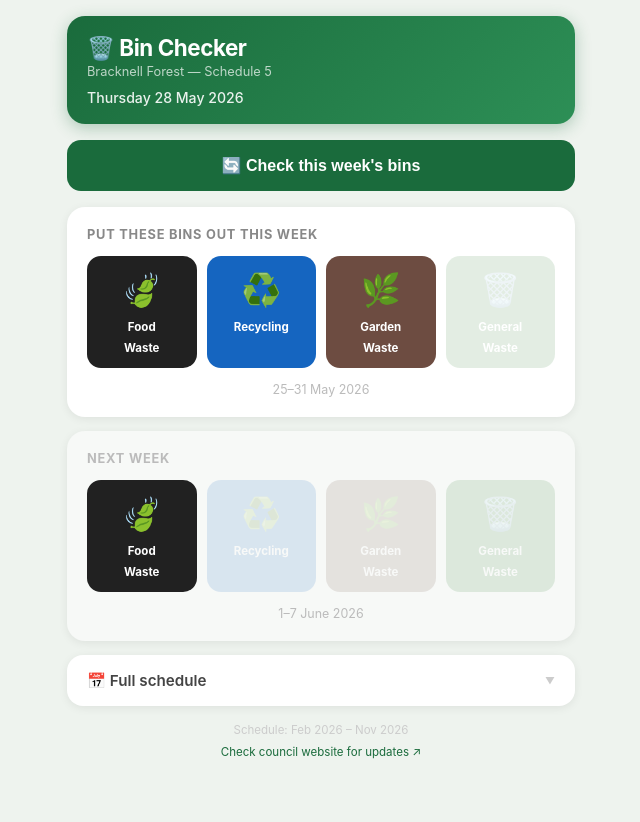
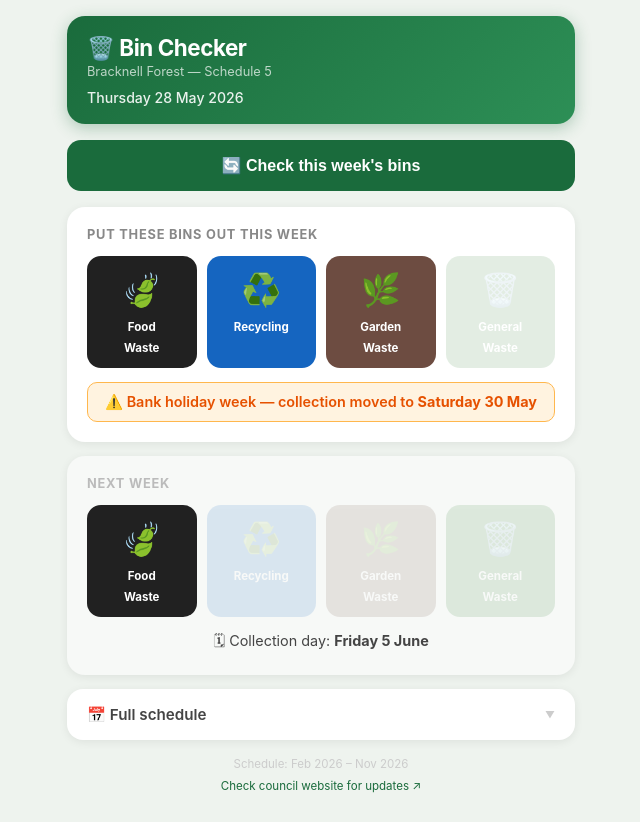
Before and after one commit to mschraider-lab/bin-checker, a plain HTML site: page index.html in a window 1280 px wide. Shown: the whole page, without its empty margins (319-959 px from the left). Before the commit the page ends 800 px from the top, so only its background shows below. Drawn offline with Linux system fonts and the light colour scheme.

Commit message:
Add collection day with bank holiday detection

```diff
--- a/index.html
+++ b/index.html
@@ -99,6 +99,21 @@
             color: #bbb;
             font-size: 0.78rem;
             margin-top: 14px;
+        }
+
+        .collection-date {
+            text-align: center;
+            margin-top: 14px;
+            font-size: 0.9rem;
+            color: #444;
+        }
+        .collection-date.bh {
+            background: #fff3e0;
+            border: 1px solid #ffb74d;
+            border-radius: 10px;
+            padding: 10px 14px;
+            color: #e65100;
+            font-weight: 600;
         }
 
         /* ── Refresh button ── */
@@ -233,14 +248,14 @@
   { s:"2026-03-16", e:"2026-03-22",  food:true,  rec:true,  gdn:true,  gen:true  },
   { s:"2026-03-23", e:"2026-03-29",  food:true,  rec:false, gdn:false, gen:false },
   { s:"2026-03-30", e:"2026-04-05",  food:true,  rec:true,  gdn:true,  gen:false },
-  { s:"2026-04-06", e:"2026-04-12",  food:true,  rec:false, gdn:false, gen:true  },
+  { s:"2026-04-06", e:"2026-04-12",  food:true,  rec:false, gdn:false, gen:true,  bh:true },
   { s:"2026-04-13", e:"2026-04-19",  food:true,  rec:true,  gdn:true,  gen:false },
   { s:"2026-04-20", e:"2026-04-26",  food:true,  rec:false, gdn:false, gen:false },
   { s:"2026-04-27", e:"2026-05-03",  food:true,  rec:true,  gdn:true,  gen:true  },
-  { s:"2026-05-04", e:"2026-05-10",  food:true,  rec:false, gdn:false, gen:false },
+  { s:"2026-05-04", e:"2026-05-10",  food:true,  rec:false, gdn:false, gen:false, bh:true },
   { s:"2026-05-11", e:"2026-05-17",  food:true,  rec:true,  gdn:true,  gen:false },
   { s:"2026-05-18", e:"2026-05-24",  food:true,  rec:false, gdn:false, gen:true  },
-  { s:"2026-05-25", e:"2026-05-31",  food:true,  rec:true,  gdn:true,  gen:false },
+  { s:"2026-05-25", e:"2026-05-31",  food:true,  rec:true,  gdn:true,  gen:false, bh:true },
   { s:"2026-06-01", e:"2026-06-07",  food:true,  rec:false, gdn:false, gen:false },
   { s:"2026-06-08", e:"2026-06-14",  food:true,  rec:true,  gdn:true,  gen:true  },
   { s:"2026-06-15", e:"2026-06-21",  food:true,  rec:false, gdn:false, gen:false },
@@ -254,7 +269,7 @@
   { s:"2026-08-10", e:"2026-08-16",  food:true,  rec:false, gdn:false, gen:true  },
   { s:"2026-08-17", e:"2026-08-23",  food:true,  rec:true,  gdn:true,  gen:false },
   { s:"2026-08-24", e:"2026-08-30",  food:true,  rec:false, gdn:false, gen:false },
-  { s:"2026-08-31", e:"2026-09-06",  food:true,  rec:true,  gdn:true,  gen:true  },
+  { s:"2026-08-31", e:"2026-09-06",  food:true,  rec:true,  gdn:true,  gen:true,  bh:true },
   { s:"2026-09-07", e:"2026-09-13",  food:true,  rec:false, gdn:false, gen:false },
   { s:"2026-09-14", e:"2026-09-20",  food:true,  rec:true,  gdn:true,  gen:false },
   { s:"2026-09-21", e:"2026-09-27",  food:true,  rec:false, gdn:false, gen:true  },
@@ -305,6 +320,19 @@
 function findWeek(date) {
     const d = new Date(date.getFullYear(), date.getMonth(), date.getDate());
     return SCHEDULE.findIndex(w => d >= pd(w.s) && d <= pd(w.e));
+}
+
+// Normal collection: Friday = weekStart(Mon) + 4. Bank holiday week: Saturday = +5.
+function collectionDate(week) {
+    const d = pd(week.s);
+    d.setDate(d.getDate() + (week.bh ? 5 : 4));
+    return d;
+}
+
+function collectionLabel(week) {
+    return collectionDate(week).toLocaleDateString('en-GB', {
+        weekday:'long', day:'numeric', month:'long'
+    });
 }
 
 function binsHtml(w) {
@@ -358,22 +386,32 @@
         return;
     }
 
+    const w = SCHEDULE[idx];
     thisEl.innerHTML = `
         <div class="card">
             <div class="card-title">Put these bins out this week</div>
-            ${binsHtml(SCHEDULE[idx])}
-            <div class="week-range">${weekLabel(SCHEDULE[idx])}</div>
+            ${binsHtml(w)}
+            <div class="collection-date${w.bh ? ' bh' : ''}">
+                ${w.bh
+                    ? '⚠️ Bank holiday week — collection moved to <strong>' + collectionLabel(w) + '</strong>'
+                    : '🗓 Collection day: <strong>' + collectionLabel(w) + '</strong>'}
+            </div>
         </div>`;
 
     const nextDate = new Date(today);
     nextDate.setDate(today.getDate() + 7);
     const nextIdx = findWeek(nextDate);
 
+    const nw = SCHEDULE[nextIdx];
     nextEl.innerHTML = nextIdx === -1 ? '' : `
         <div class="card next">
             <div class="card-title">Next week</div>
-            ${binsHtml(SCHEDULE[nextIdx])}
-            <div class="week-range">${weekLabel(SCHEDULE[nextIdx])}</div>
+            ${binsHtml(nw)}
+            <div class="collection-date${nw.bh ? ' bh' : ''}">
+                ${nw.bh
+                    ? '⚠️ Bank holiday week — collection moved to <strong>' + collectionLabel(nw) + '</strong>'
+                    : '🗓 Collection day: <strong>' + collectionLabel(nw) + '</strong>'}
+            </div>
         </div>`;
 
     buildTable(idx);
```
